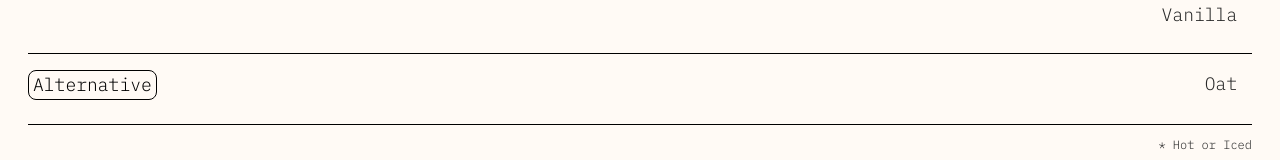
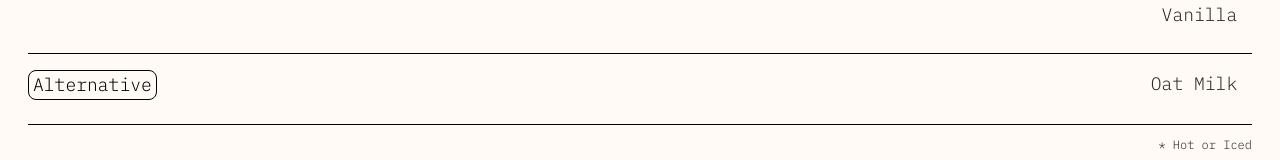
Before and after one commit to jcourson8/solasdrinkhouse, a Next.js app: page /menu in a window 1280 px wide. Shown: the part 504-664 px from the top of the page. Built offline with nearby package versions, Linux system fonts and the light colour scheme.

Commit message:
oat to oat milk

```diff
--- a/app/menu/page.tsx
+++ b/app/menu/page.tsx
@@ -33,7 +33,7 @@ const sections = [
     {
       sectionName: 'Alternative',
       items: [
-        { name: 'Oat', price: '', isHotOrIced: false },
+        { name: 'Oat Milk', price: '', isHotOrIced: false },
       ],
     },
   ];
```
